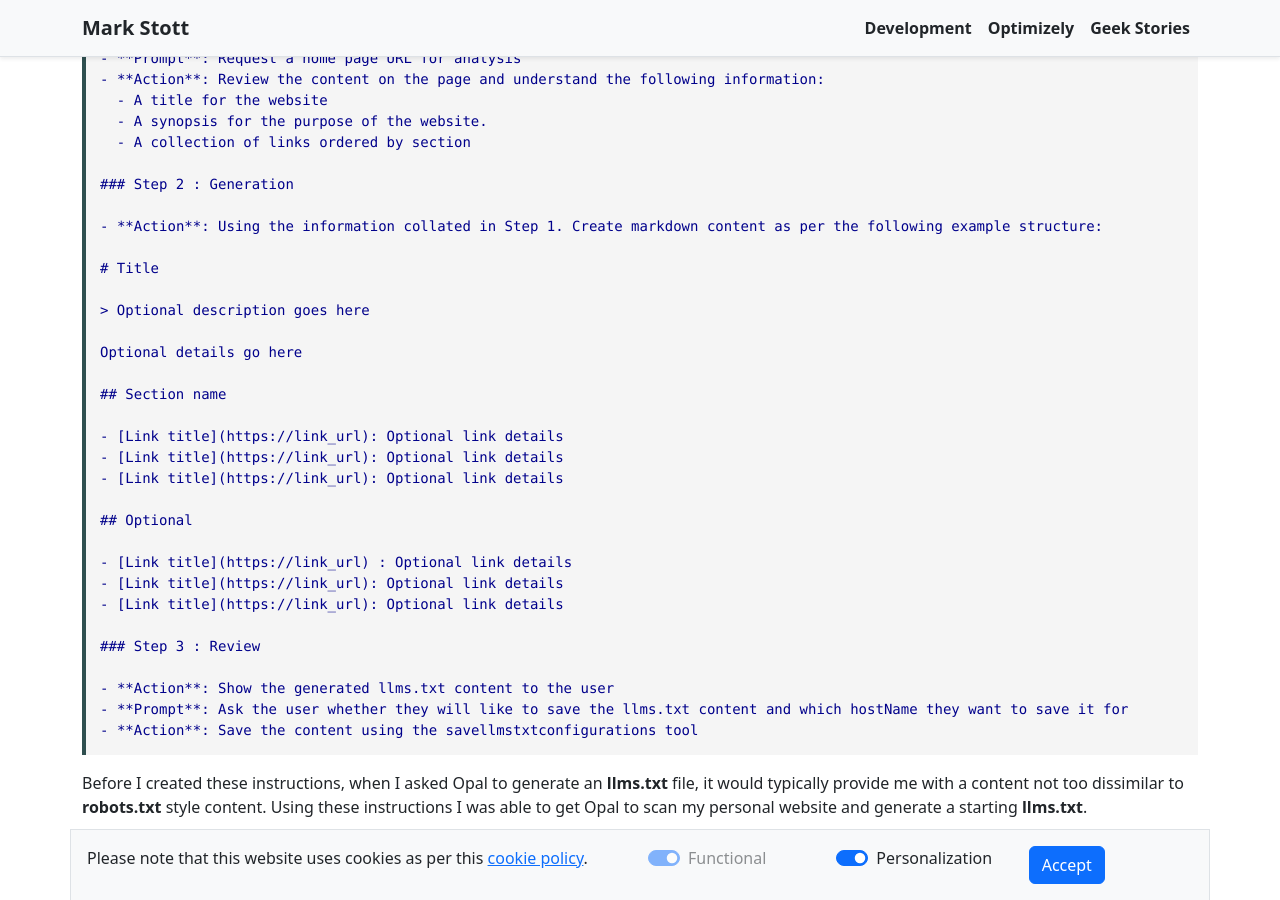
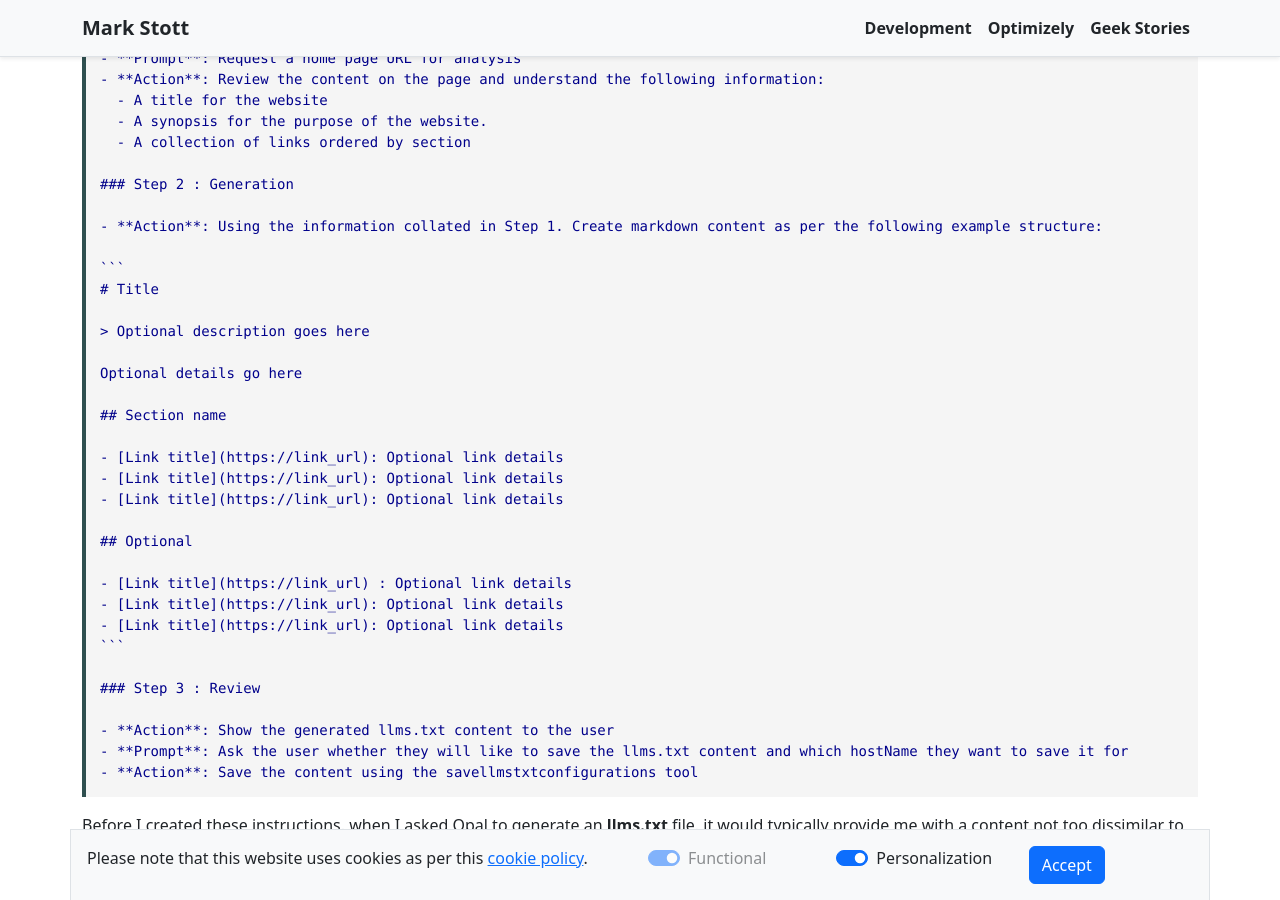
Before and after one commit to GeekInTheNorth/GeekInTheNorth.github.io, a Jekyll site: the page built from _posts/2025-09-19-helping-opal-build-llms-txt-content.md, in a window 1280 px wide and 900 px high, scrolled down 3193 px. Built offline with Jekyll 4.4.1, drawn with Linux system fonts in a browser that asks for light colours.

Commit message:
Try and show code within code

`````diff
--- a/_posts/2025-09-19-helping-opal-build-llms-txt-content.md
+++ b/_posts/2025-09-19-helping-opal-build-llms-txt-content.md
@@ -63,7 +63,7 @@ In the following instructions, I have split the execution into three main steps:
 
 Here is my example instructions content:
 
-```markdown
+````markdown
 # Overview
 
 When a user asks you to create an llms.txt file for a website.  You will enter an analysis mode for a provided website.  You will review the root page of the website and understand the business title for the website and generate a synopsis and collate a set of links found on that page.
@@ -83,6 +83,7 @@ Understanding this information you will then follow the execution steps below.
 
 - **Action**: Using the information collated in Step 1. Create markdown content as per the following example structure:
 
+```
 # Title
 
 > Optional description goes here
@@ -100,13 +101,14 @@ Optional details go here
 - [Link title](https://link_url) : Optional link details
 - [Link title](https://link_url): Optional link details
 - [Link title](https://link_url): Optional link details
+```
 
 ### Step 3 : Review
 
 - **Action**: Show the generated llms.txt content to the user
 - **Prompt**: Ask the user whether they will like to save the llms.txt content and which hostName they want to save it for
 - **Action**: Save the content using the savellmstxtconfigurations tool
-```
+````
 
 Before I created these instructions, when I asked Opal to generate an **llms.txt** file, it would typically provide me with a content not too dissimilar to **robots.txt** style content.  Using these instructions I was able to get Opal to scan my personal website and generate a starting **llms.txt**.
 
`````
